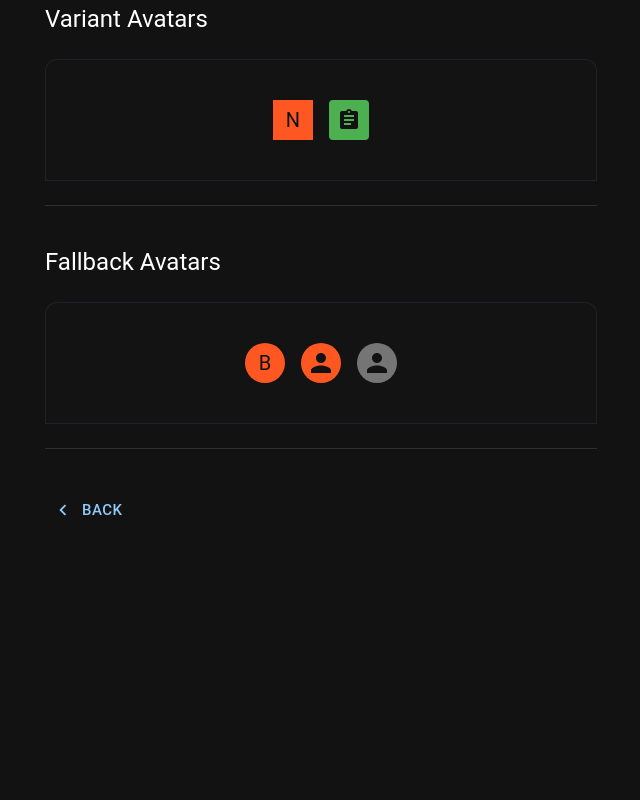
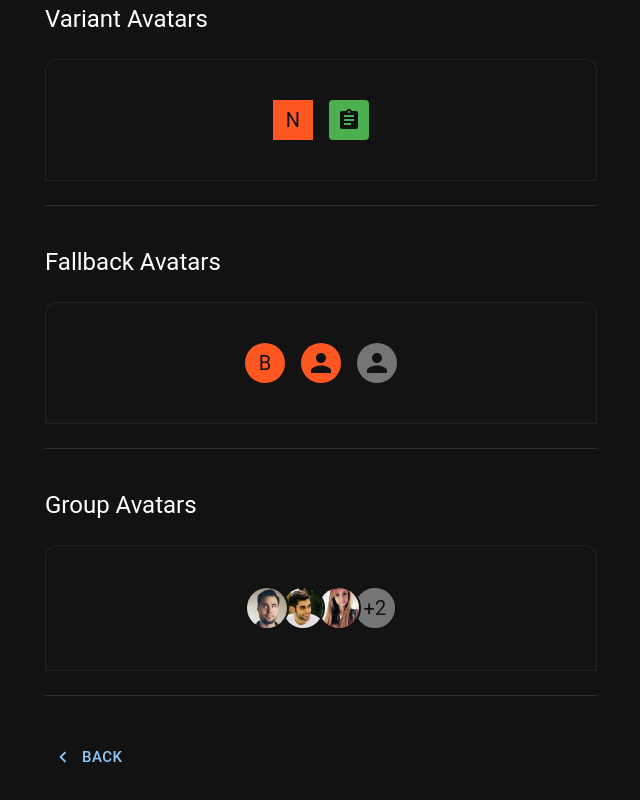
Before and after one commit to watcharakornton/mui_tutorials, a React (Vite) app: page /image-avatars in a window 1280 px wide. Shown: the part 1364-2164 px from the top of the page, without its empty margins (319-959 px from the left). Before the commit the page ends 1935 px from the top, so only its background shows below. Built offline with nearby package versions, Linux system fonts and the light colour scheme.

Commit message:
Add Group Avatars Module into Image Avatars Component

```diff
--- a/src/data-display/ImageAvatarsComponent.jsx
+++ b/src/data-display/ImageAvatarsComponent.jsx
@@ -1,6 +1,6 @@
 import * as React from "react";
 import MyContainer from "../component/MyContainer";
-import { Typography, Avatar, Stack } from "@mui/material";
+import { Typography, Avatar, Stack, AvatarGroup } from "@mui/material";
 import { deepOrange, deepPurple, green, pink } from "@mui/material/colors";
 import {
   Pageview as PageviewIcon,
@@ -34,6 +34,25 @@ function stringAvatar(name) {
     children: `${name.split(" ")[0][0]}${name.split(" ")[1][0]}`,
   };
 }
+
+export const GroupAvatars = () => {
+  return (
+    <>
+      <Typography variant="h5" sx={{ mb: 3 }}>
+        Group Avatars
+      </Typography>
+      <MyContainer>
+        <AvatarGroup max={4}>
+          <Avatar alt="Remy Sharp" src="src/assets/images/avatar/1.jpg" />
+          <Avatar alt="Remy Sharp" src="src/assets/images/avatar/2.jpg" />
+          <Avatar alt="Remy Sharp" src="src/assets/images/avatar/3.jpg" />
+          <Avatar alt="Remy Sharp" src="src/assets/images/avatar/4.jpg" />
+          <Avatar alt="Remy Sharp" src="src/assets/images/avatar/5.jpg" />
+        </AvatarGroup>
+      </MyContainer>
+    </>
+  );
+};
 
 export const FallbackAvatars = () => {
   return (
--- a/src/pages/ImageAvatarsPage.jsx
+++ b/src/pages/ImageAvatarsPage.jsx
@@ -10,6 +10,7 @@ import {
   IconAvatars,
   VariantAvatars,
   FallbackAvatars,
+  GroupAvatars,
 } from "../data-display/ImageAvatarsComponent";
 
 const ToggleButtonPage = () => {
@@ -21,6 +22,7 @@ const ToggleButtonPage = () => {
     <IconAvatars />,
     <VariantAvatars />,
     <FallbackAvatars />,
+    <GroupAvatars />,
   ];
 
   return (
```
